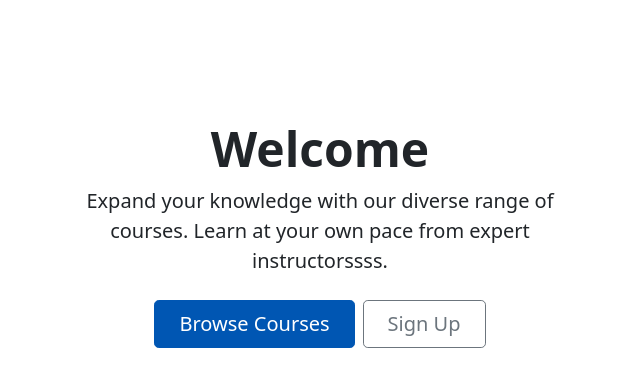
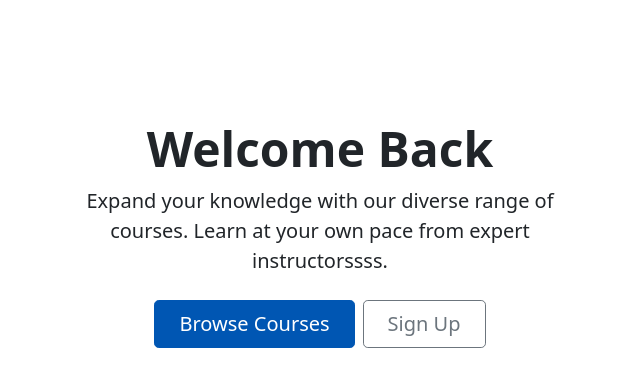
Before and after one commit to Arbaz1011/E-learning, a Flask app: page / in a window 1280 px wide. Shown: the part 56-422 px from the top of the page, without its empty margins (320-960 px from the left). Run offline with Flask 3, Linux system fonts and the light colour scheme; data that the repository does not hold is empty.

Commit message:
New Change1122

```diff
--- a/app/templates/main/index.html
+++ b/app/templates/main/index.html
@@ -4,7 +4,7 @@
 <div class="container">
     <!-- Hero Section -->
     <div class="px-4 py-5 my-5 text-center">
-        <h1 class="display-5 fw-bold">Welcome </h1>
+        <h1 class="display-5 fw-bold">Welcome Back </h1>
         <div class="col-lg-6 mx-auto">
             <p class="lead mb-4">
                 Expand your knowledge with our diverse range of courses.
```
